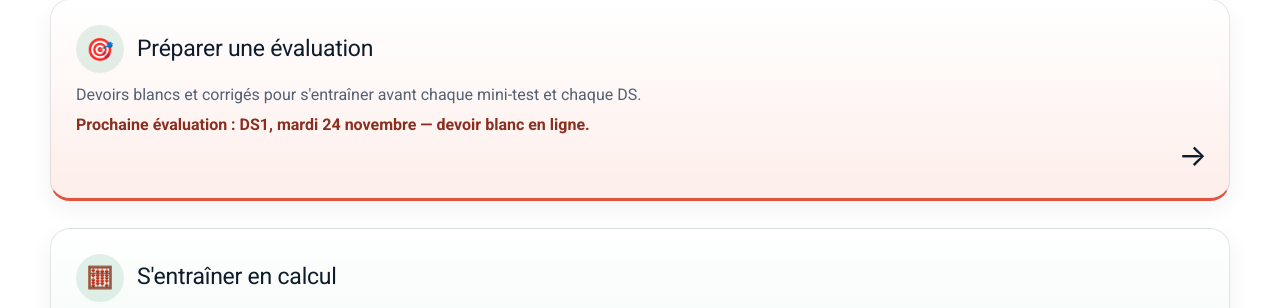
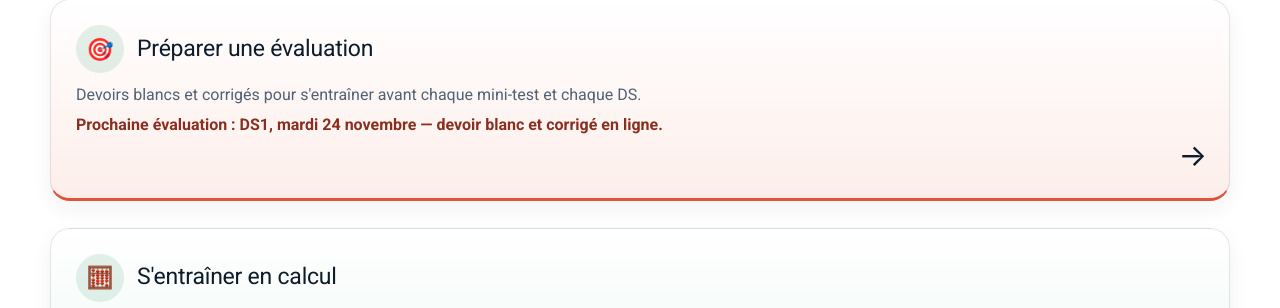
Before and after one commit to vnicolle56610/maths-seconde, an MkDocs documentation site: the page built from docs/index.md, in a window 1280 px wide and 900 px high, scrolled down 1003 px. Shown: the part 145-453 px from the top of the window. Built offline with MkDocs 1.6.1 and Material for MkDocs 9.7.7, drawn with Linux system fonts in a browser that asks for light colours.

Commit message:
Préparer une évaluation : 1 PDF copié(s), 0 retiré(s), 2 page(s) mise(s) à jour
Généré par scripts/publier_devoirs_blancs.py depuis devoirs_blancs.yaml.

```diff
--- a/devoirs_blancs.yaml
+++ b/devoirs_blancs.yaml
@@ -120,4 +120,4 @@ devoirs_blancs:
     corrige: CORRIGE_DEVOIR_BLANC_DS1_2nde.pdf
     sujet_prevu: 2026-11-16
     corrige_prevu: 2026-11-20
-    etat: sujet
+    etat: sujet_et_corrige
--- a/docs/index.md
+++ b/docs/index.md
@@ -85,7 +85,7 @@ hide:
     </div>
     <p>Devoirs blancs et corrigés pour s'entraîner avant chaque mini-test et chaque DS.</p>
 <!-- AUTO-EVAL:START -->
-    <p class="maths-card-next">Prochaine évaluation : <strong>DS1</strong>, mardi 24 novembre — devoir blanc en ligne.</p>
+    <p class="maths-card-next">Prochaine évaluation : <strong>DS1</strong>, mardi 24 novembre — devoir blanc et corrigé en ligne.</p>
 <!-- AUTO-EVAL:END -->
     <span class="maths-card-arrow">→</span>
   </a>
```
Also changed, not shown: docs/preparer-evaluation/index.md (+1 -1 lines), 1 other file.
